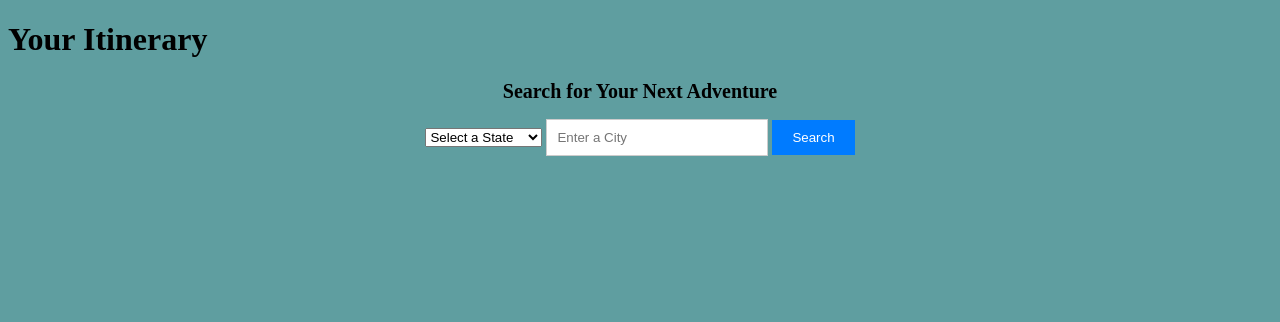
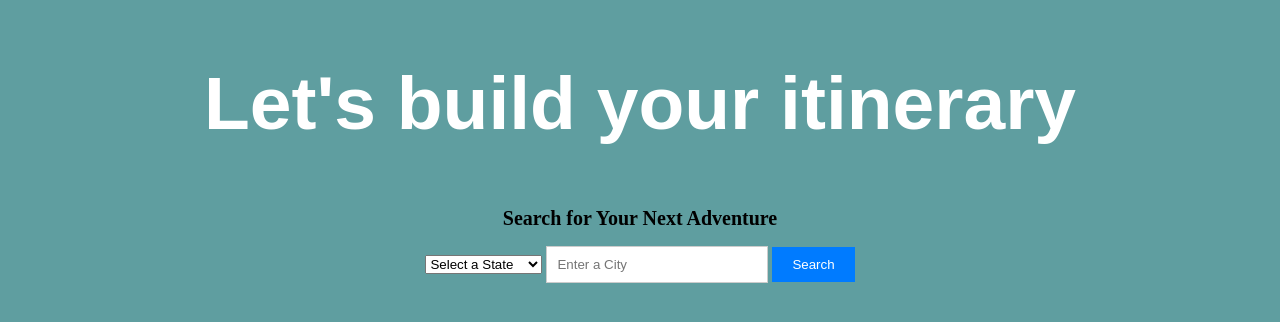
Before and after one commit to alec0322/Itinero, a Django app: page /landing/ in a window 1280 px wide. Shown: the top 322 px of the page. Run offline with Django 4.2, Linux system fonts and the light colour scheme.

Commit message:
updated headers

```diff
--- a/backend/django/itinero/users/templates/users/landing.html
+++ b/backend/django/itinero/users/templates/users/landing.html
@@ -9,12 +9,15 @@
             background-color:cadetblue;
             background-size:cover
         }
+
+        .header-title {
+                font-family: 'Kanit', sans-serif;
+                font-size: 75px;
+            }
     </style>
 </head>
 <body>
-    <header>
-        <h1>Your Itinerary</h1>
-    </header>
+    <h1 class="header-title" style= "color: #ffffff; text-align: center; padding: 10px;">Let's build your itinerary</h1>
 
     <main class="main" style="text-align: center; margin-top: 20px;">
         <h2 class="main-heading" style="font-size: 20px;">Search for Your Next Adventure</h2>
```
Also changed, not shown: backend/django/itinero/users/templates/users/login.html (+6 -2 lines), backend/django/itinero/users/templates/users/register.html (+8 -1 lines).
